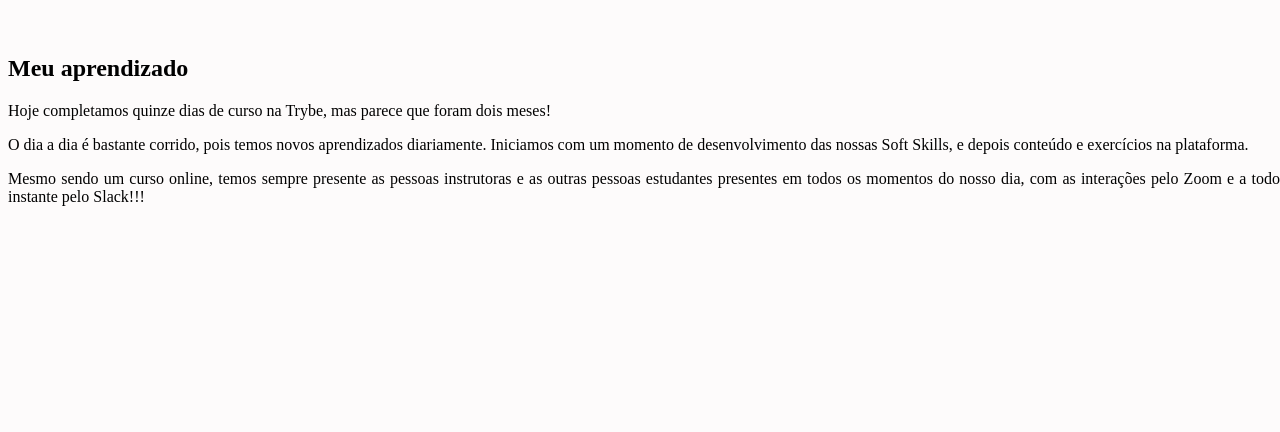
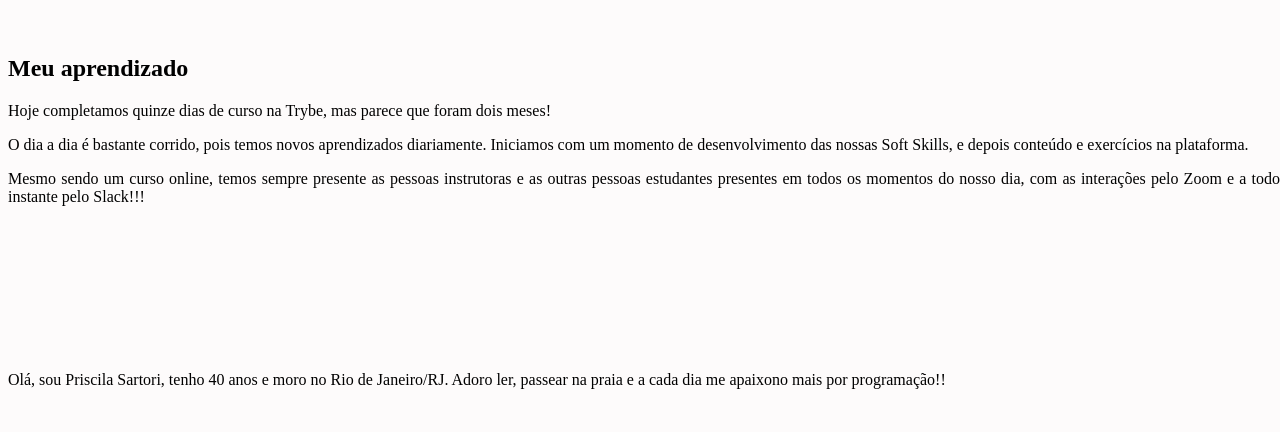
Before and after one commit to priscilaSartori/project-lessons-learned, a website: page index.html in a window 1280 px wide. Shown: the part 1325-1757 px from the top of the page. Drawn offline with Linux system fonts and the light colour scheme.

Commit message:
Conclusão do item 9 do projeto

```diff
--- a/index.html
+++ b/index.html
@@ -48,6 +48,9 @@
         <p>O dia a dia é bastante corrido, pois temos novos aprendizados diariamente. Iniciamos com um momento de desenvolvimento das nossas Soft Skills, e depois conteúdo e exercícios na plataforma.</p>
         <p>Mesmo sendo um curso online, temos sempre presente as pessoas instrutoras e as outras pessoas estudantes presentes em todos os momentos do nosso dia, com as interações pelo Zoom e a todo instante pelo Slack!!!</p>
     </article>
+    <aside>
+        <p>Olá, sou Priscila Sartori, tenho 40 anos e moro no Rio de Janeiro/RJ. Adoro ler, passear na praia e a cada dia me apaixono mais por programação!!</p>
+    </aside>
         <footer id="rodape">Todos os direitos reservados. Priscila Sartori, 2022</footer>
 </body>
 </html>
--- a/style.css
+++ b/style.css
@@ -49,3 +49,9 @@ article {
     position: absolute;
     top: 170%;
 }
+
+aside {
+    text-align: justify;
+    position: absolute;
+    top: 210%;
+}
```
